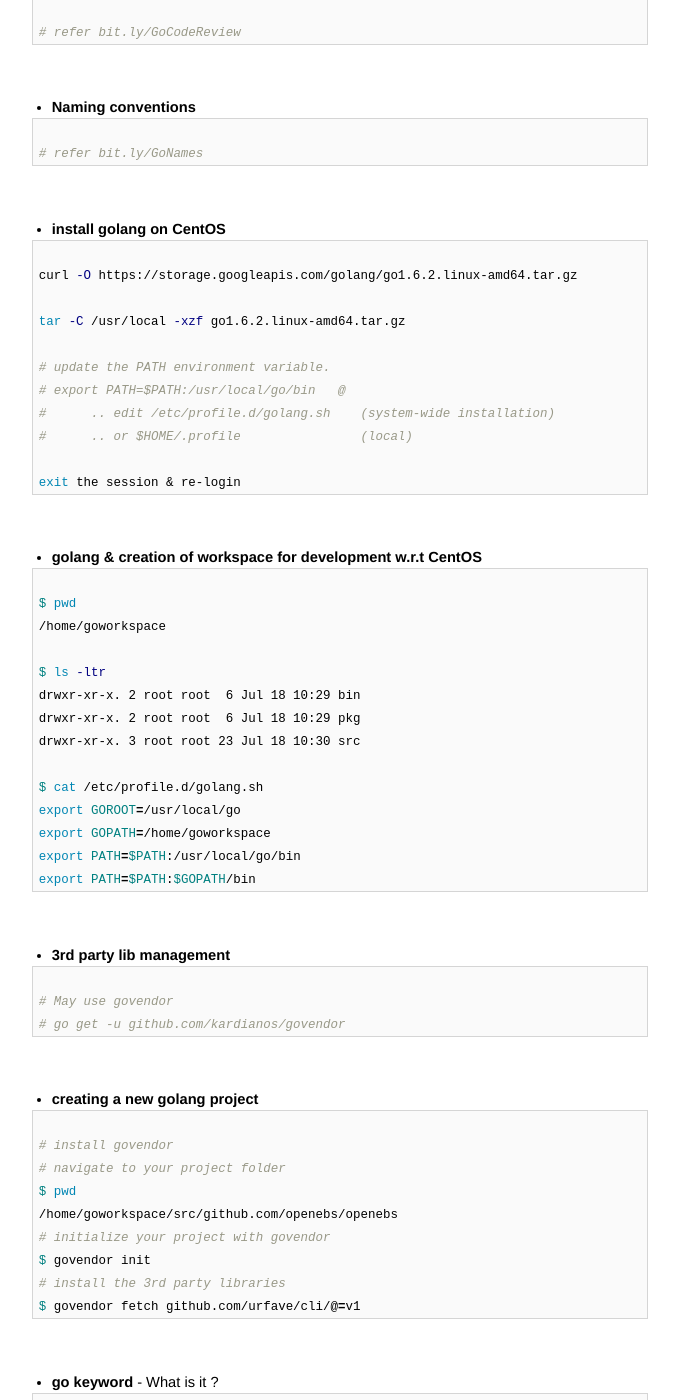
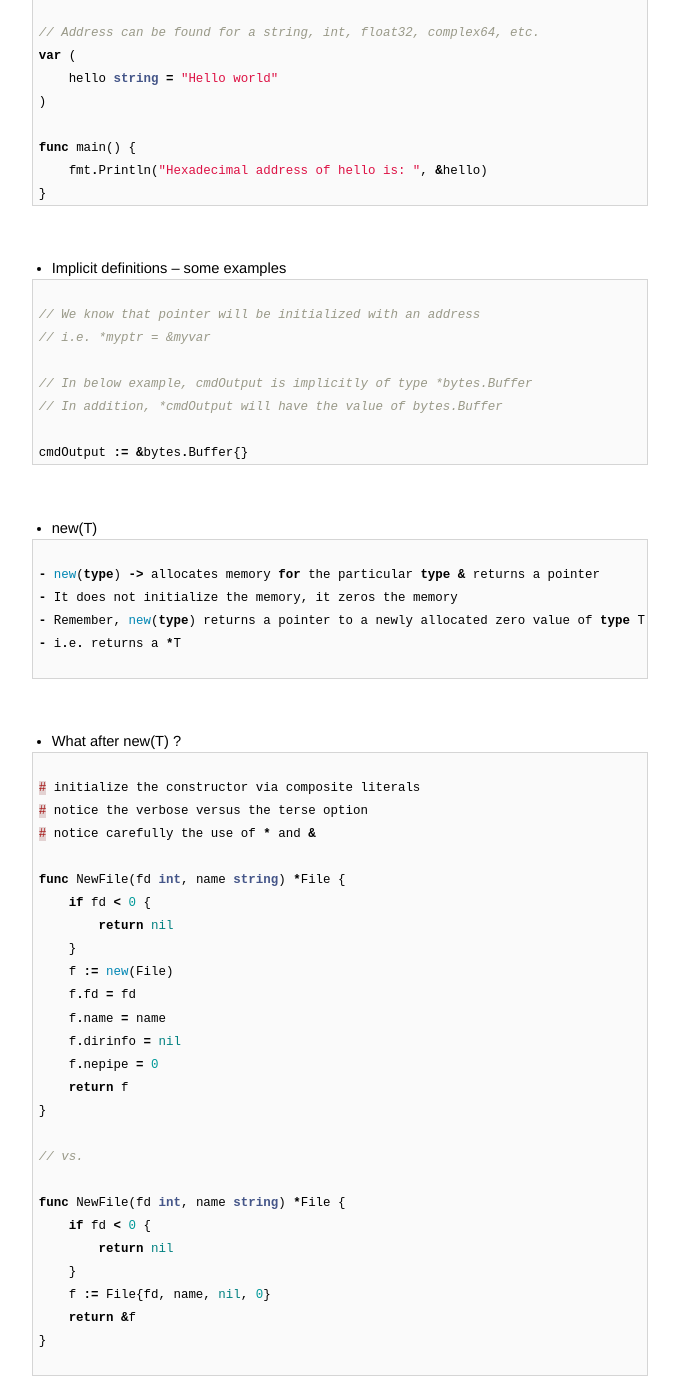
Before and after one commit to AmitKumarDas/amitkumardas.github.io, a Jekyll site: the page built from _posts/2016-07-14-my-golang-refresher.md, in a window 1280 px wide and 1400 px high, scrolled down 4438 px. Shown: the whole window, without its empty margins (300-979 px from the left). Built offline with Jekyll 4.4.1, drawn with Linux system fonts in a browser that asks for light colours; some of the changed text lies outside the part shown.

Commit message:
Update 2016-07-14-my-golang-refresher.md

````diff
--- a/_posts/2016-07-14-my-golang-refresher.md
+++ b/_posts/2016-07-14-my-golang-refresher.md
@@ -245,6 +245,84 @@
 
 <br />
 
+- **Address** of a given variable
+
+```go
+
+// Address can be found for a string, int, float32, complex64, etc.
+var (
+    hello string = "Hello world"
+)
+
+func main() {
+    fmt.Println("Hexadecimal address of hello is: ", &hello)
+}
+```
+
+<br />
+
+- Implicit definitions -- some examples
+
+```go
+
+// We know that pointer will be initialized with an address
+// i.e. *myptr = &myvar
+
+// In below example, cmdOutput is implicitly of type *bytes.Buffer
+// In addition, *cmdOutput will have the value of bytes.Buffer
+
+cmdOutput := &bytes.Buffer{}
+```
+
+<br />
+
+- new(T)
+
+```go
+
+- new(type) -> allocates memory for the particular type & returns a pointer
+- It does not initialize the memory, it zeros the memory
+- Remember, new(type) returns a pointer to a newly allocated zero value of type T
+- i.e. returns a *T
+
+```
+
+<br />
+
+- What after new(T) ?
+
+```go
+
+# initialize the constructor via composite literals
+# notice the verbose versus the terse option
+# notice carefully the use of * and &
+
+func NewFile(fd int, name string) *File {
+    if fd < 0 {
+        return nil
+    }
+    f := new(File)
+    f.fd = fd
+    f.name = name
+    f.dirinfo = nil
+    f.nepipe = 0
+    return f
+}
+
+// vs.
+
+func NewFile(fd int, name string) *File {
+    if fd < 0 {
+        return nil
+    }
+    f := File{fd, name, nil, 0}
+    return &f
+}
+
+```
+
+<br />
+
 - **Code Review Comments**
 
 ```bash
@@ -259,6 +337,41 @@
 ```bash
 
 # refer bit.ly/GoNames
+```
+
+<br />
+
+- **go keyword** - What is it ?
+
+```go
+
+# A "go" statement starts the execution of a function call
+# As an independent concurrent thread of control, or goroutine,
+# All these are within the same address space.
+```
+
+<br />
+
+- **Concurrency** How to get it right ?
+
+```bash
+
+# use right tools
+# when sharing memory between goroutines - use a mutex
+# when orchestrating goroutines - use channels
+# channels orchestrate; mutexes serialize.
+# refer [go-proverbs.github.io](http://go-proverbs.github.io/)
+
+# When to use channels ?
+# complex behavior to model
+# mode other low level primitives
+# scatter & gather
+# model the semaphore - a mutual exclusion primitive
+# actor pattern
+
+# Bad uses of channels ?
+# Channels use a mutex internally
+# Hence bad in performance
 ```
 
 <br />
@@ -302,16 +415,6 @@
 
 <br />
 
-- **3rd party lib management**
-
-```bash
-
-# May use govendor
-# go get -u github.com/kardianos/govendor
-```
-
-<br />
-
 - **creating a new golang project**
 
 ```bash
@@ -324,41 +427,6 @@
 $ govendor init
 # install the 3rd party libraries
 $ govendor fetch github.com/urfave/cli/@=v1
-```
-
-<br />
-
-- **go keyword** - What is it ?
-
-```go
-
-# A "go" statement starts the execution of a function call
-# As an independent concurrent thread of control, or goroutine,
-# All these are within the same address space.
-```
-
-<br />
-
-- **Concurrency** How to get it right ?
-
-```bash
-
-# use right tools
-# when sharing memory between goroutines - use a mutex
-# when orchestrating goroutines - use channels
-# channels orchestrate; mutexes serialize.
-# refer [go-proverbs.github.io](http://go-proverbs.github.io/)
-
-# When to use channels ?
-# complex behavior to model
-# mode other low level primitives
-# scatter & gather
-# model the semaphore - a mutual exclusion primitive
-# actor pattern
-
-# Bad uses of channels ?
-# Channels use a mutex internally
-# Hence bad in performance
 ```
 
 <br />
````
